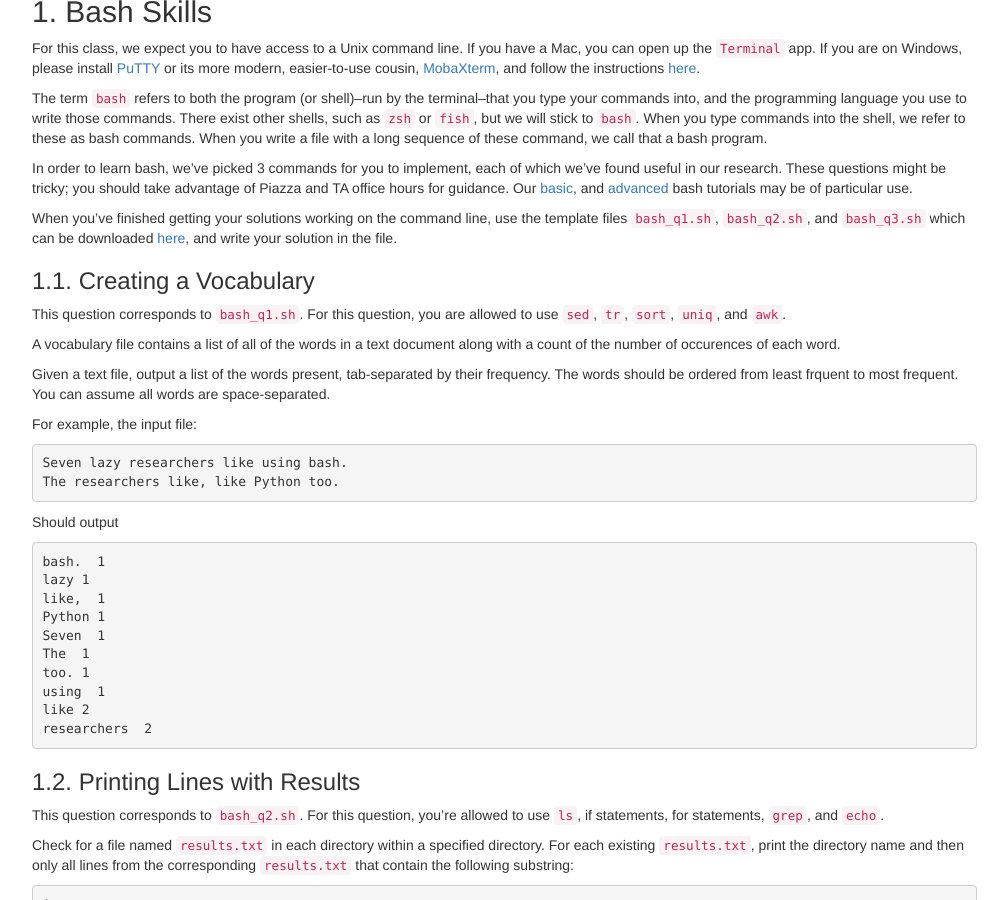
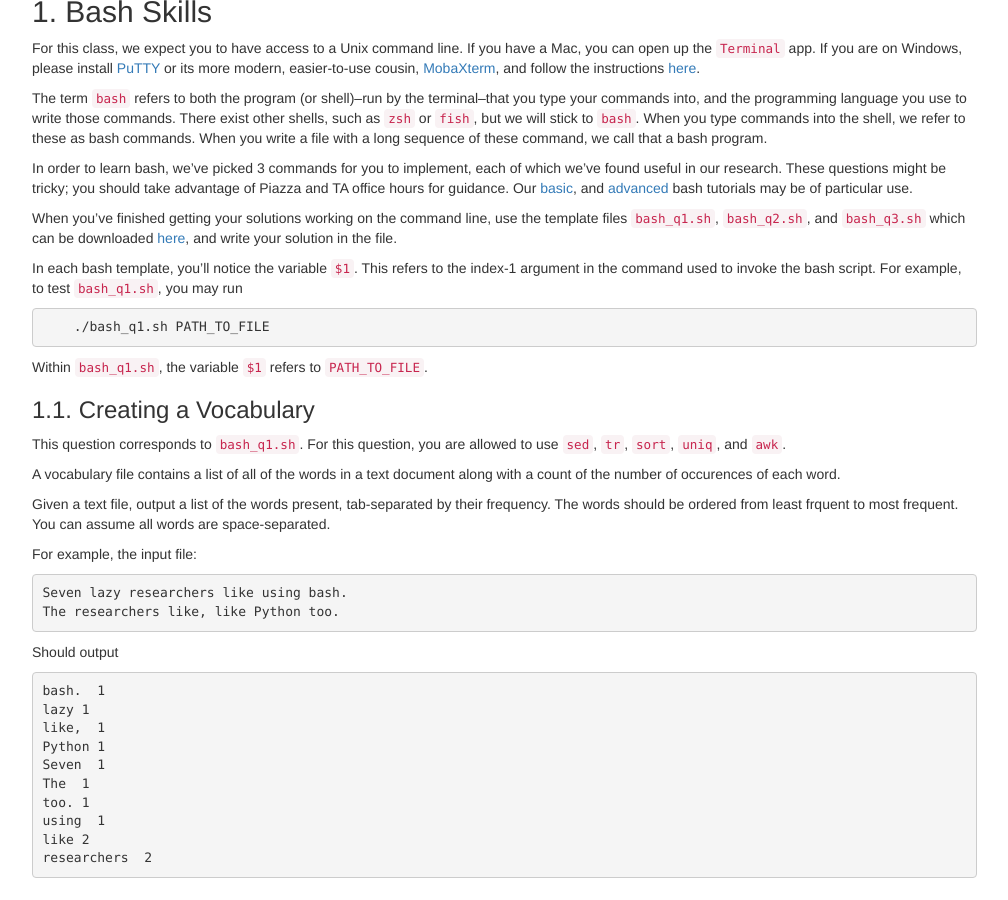
Before and after one commit to computational-linguistics-class/computational-linguistics-class.github.io, a Jekyll site: the page built from assignment1.md, in a window 1280 px wide and 900 px high, scrolled down 380 px. Shown: the whole window, without its empty margins (233-1241 px from the left). Built offline with Jekyll 4.4.1, drawn with Linux system fonts in a browser that asks for light colours; nearby versions of some CDN libraries; a script that is not in the unit is left out.

Commit message:
add extra bit of guidance to bash homework

```diff
--- a/assignment1.md
+++ b/assignment1.md
@@ -52,6 +52,14 @@ Our [basic](tutorials/2017-03-06-bash-for-nlp-tutorial-basic.md), and [advanced]
 When you've finished getting your solutions
 working on the command line, use the template files `bash_q1.sh`, `bash_q2.sh`, and `bash_q3.sh` which can be downloaded [here](downloads/hw1/bash.zip),
 and write your solution in the file.
+
+In each bash template, you'll notice the variable `$1`.
+This refers to the index-1 argument in the command used to invoke the bash script.
+For example, to test `bash_q1.sh`, you may run
+
+        ./bash_q1.sh PATH_TO_FILE
+
+Within `bash_q1.sh`, the variable `$1` refers to `PATH_TO_FILE`.
 
 ### 1.1. Creating a Vocabulary
 This question corresponds to `bash_q1.sh`.
```
